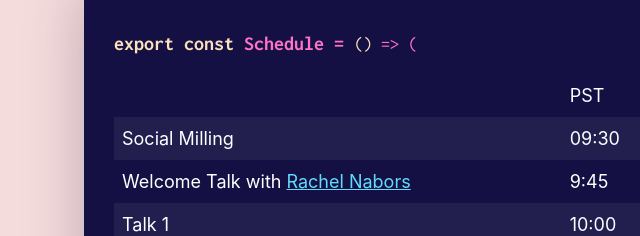
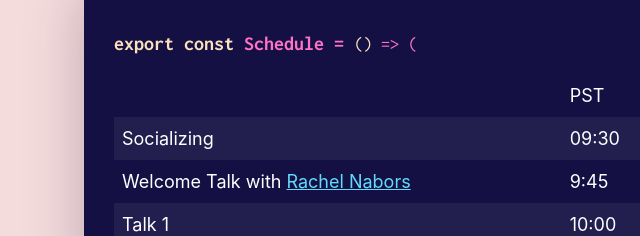
Before and after one commit to rachelnabors/women-of-react-website, a Gatsby site: page / in a window 1280 px wide. Shown: the part 1324-1560 px from the top of the page, 156-796 px from the left. Built offline with nearby package versions, Linux system fonts and the light colour scheme; Gatsby itself is replaced by a stand-in of ours.

Commit message:
Adding some test tweaks

```diff
--- a/src/pages/index.js
+++ b/src/pages/index.js
@@ -171,7 +171,7 @@ const IndexPage = () => {
           </thead>
           <tbody>
             <tr>
-              <th scope="row">Social Milling</th>
+              <th scope="row">Socializing</th>
               <td>09:30</td>
               <td>12:30</td>
               <td>16:30</td>
```
